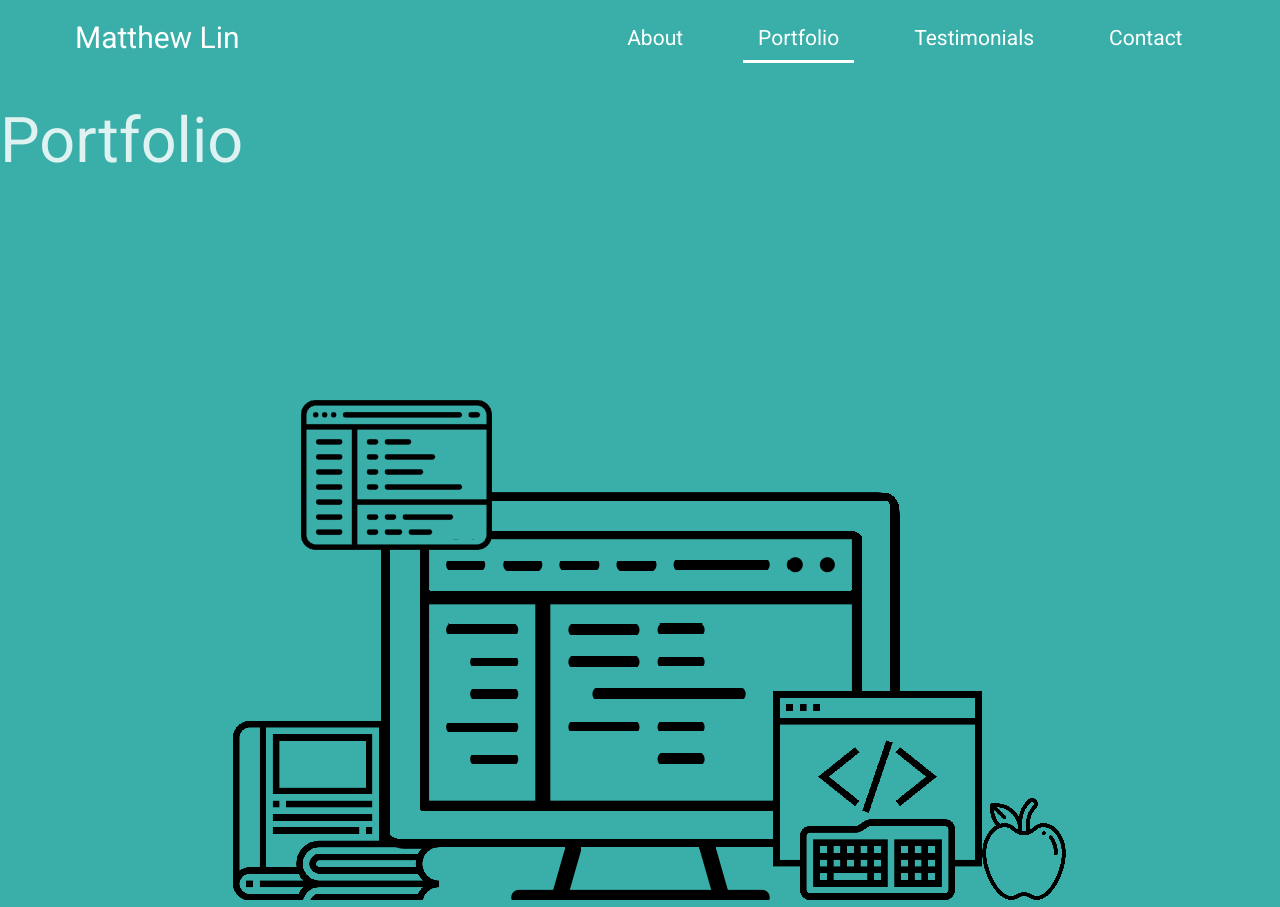
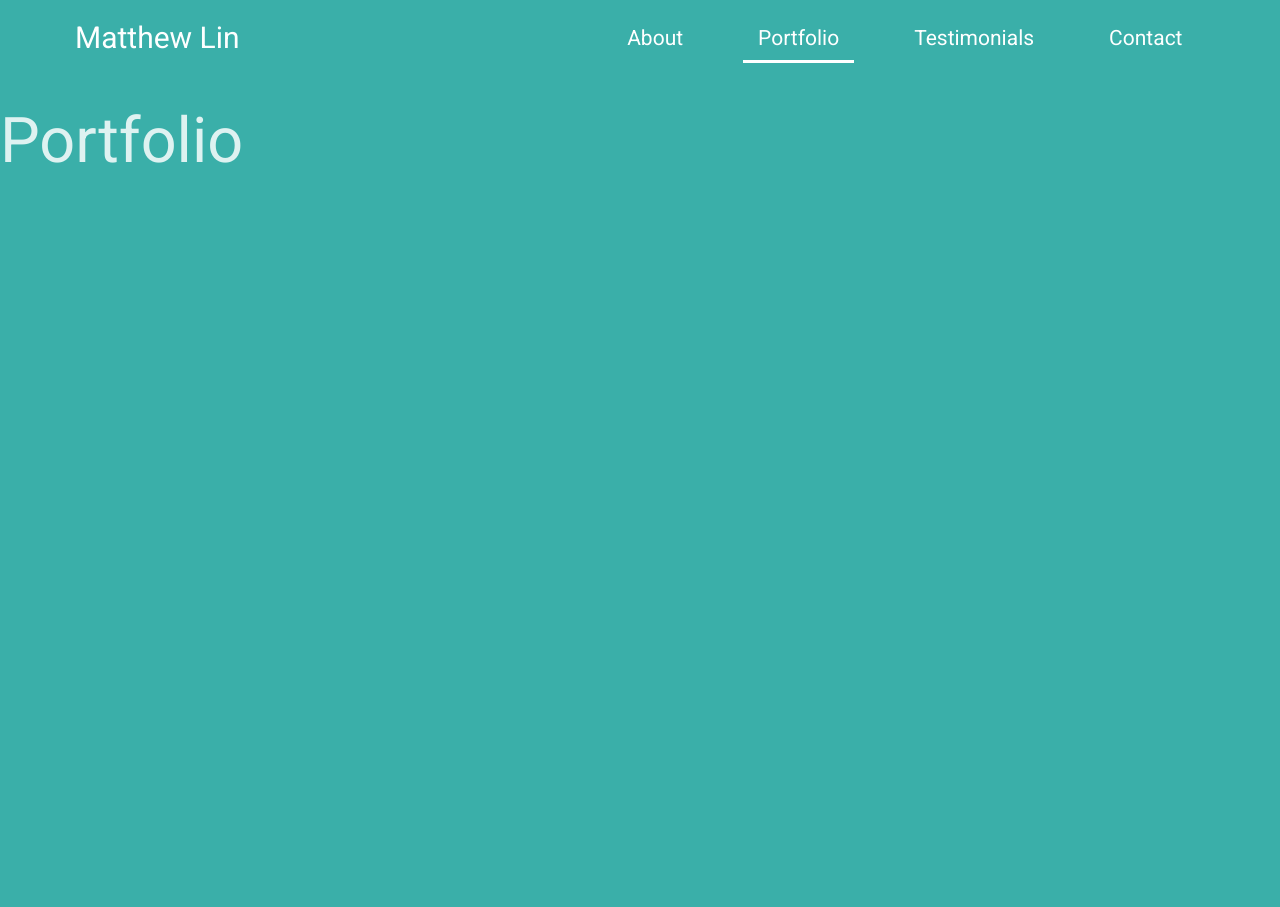
Before and after one commit to matthew-plusprogramming/matthewlin.dev, a React (Create React App) app: page / in a window 1280 px wide. After the commit the page ends 800 px from the top, so only its background shows below. Built offline with nearby package versions, Linux system fonts and the light colour scheme.

Commit message:
Removed hero image

```diff
--- a/src/App.js
+++ b/src/App.js
@@ -10,8 +10,6 @@ import Header from './components/HeaderContainer';
 
 // On component did mount m init
 import M from 'materialize-css';
-
-import hero from './hero.png';
 
 const App = () => {
   M.AutoInit();
@@ -32,7 +30,6 @@ const App = () => {
           <h1>Contact</h1>
         </Route>
       </Switch>
-      <img src={hero} alt=""></img>
     </>
   );
 };
```
